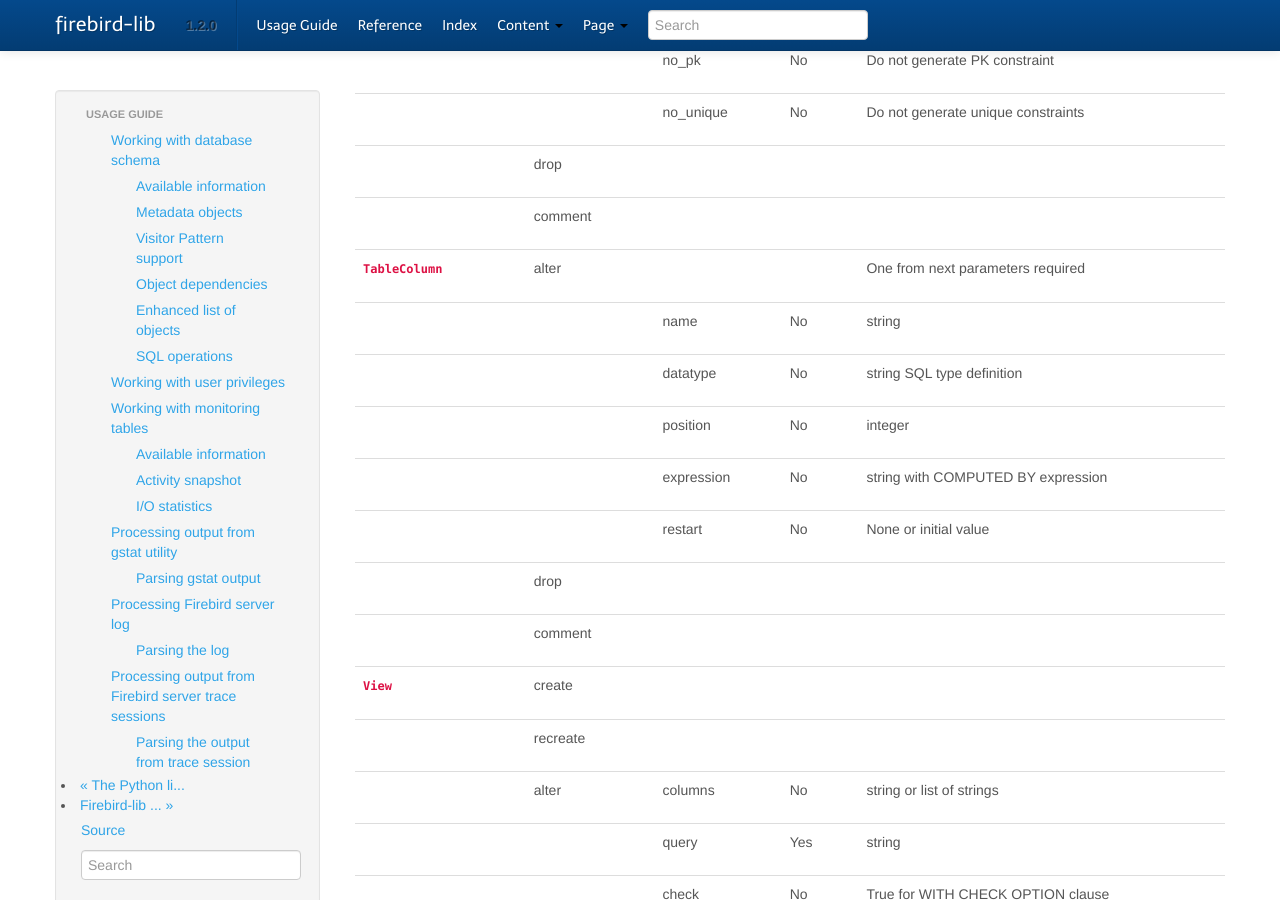
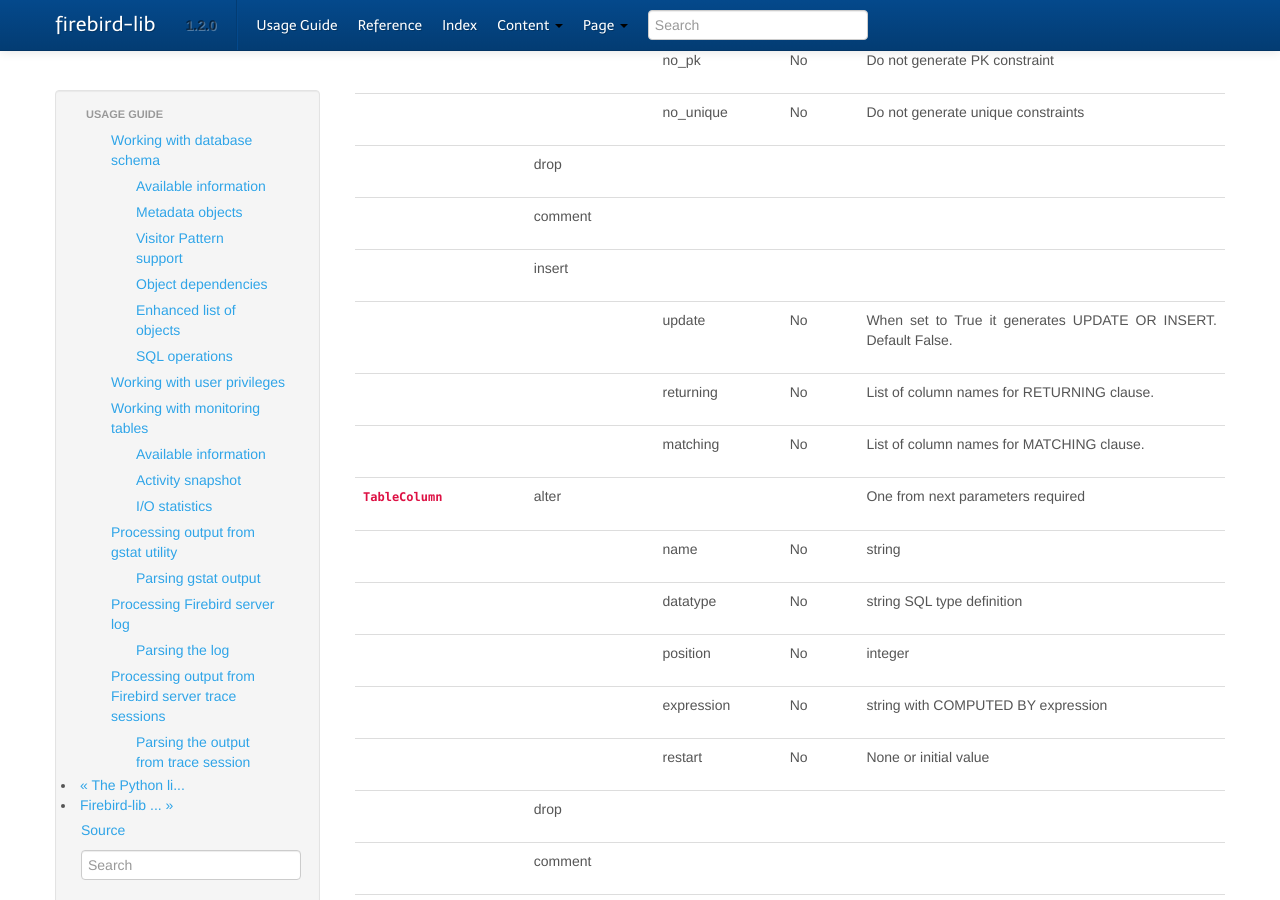
Before and after one commit to FirebirdSQL/python3-lib, a Sphinx documentation site: the page built from docs/usage-guide.txt, in a window 1280 px wide and 900 px high, scrolled down 7765 px. Built offline with Sphinx 7.4.7, drawn with Linux system fonts in a browser that asks for light colours.

Commit message:
Add documentation for Table SQL 'insert'

```diff
--- a/docs/usage-guide.txt
+++ b/docs/usage-guide.txt
@@ -501,6 +501,26 @@ Possible `actions` could be: `create`, `recreate`, `create_or_alter`, `alter`, `
      -
      -
      -
+   * -
+     - insert
+     -
+     -
+     -
+   * -
+     -
+     - update
+     - No
+     - When set to True it generates UPDATE OR INSERT. Default False.
+   * -
+     -
+     - returning
+     - No
+     - List of column names for RETURNING clause.
+   * -
+     -
+     - matching
+     - No
+     - List of column names for MATCHING clause.
    * - `.TableColumn`
      - alter
      -
```
